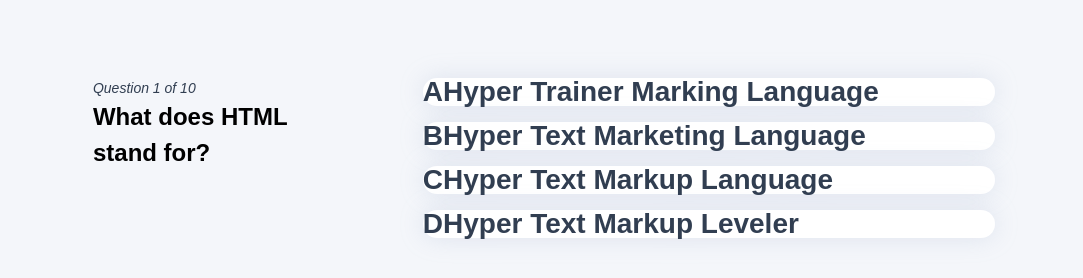
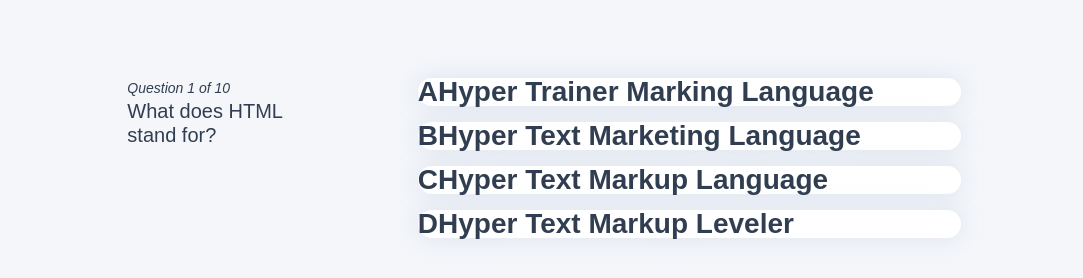
Before and after one commit to O-Julia-O/frontend-quiz-app, a website built with Vite: page index.html in a window 1280 px wide. Both pictures are taken after a click on the button "HTML". Shown: the part 172-450 px from the top of the page, without its empty margins (96-1179 px from the left). Built offline with nearby package versions, Linux system fonts and the light colour scheme; files whose address does not match are found by name.

Commit message:
added font style

```diff
--- a/src/styles/fonts.css
+++ b/src/styles/fonts.css
@@ -34,6 +34,15 @@
     color: var(--color-text);
 }
 
+.text-preset-3-mobile-medium {
+    font-family: 'Rubik', sans-serif;
+    font-weight: 500;
+    font-size: 20px;
+    line-height: 120%;
+    word-spacing: 0;
+    color: var(--color-text);
+}
+
 .text-preset-4-mobile-medium {
     font-weight: 600;
     font-size: 18px;
```
